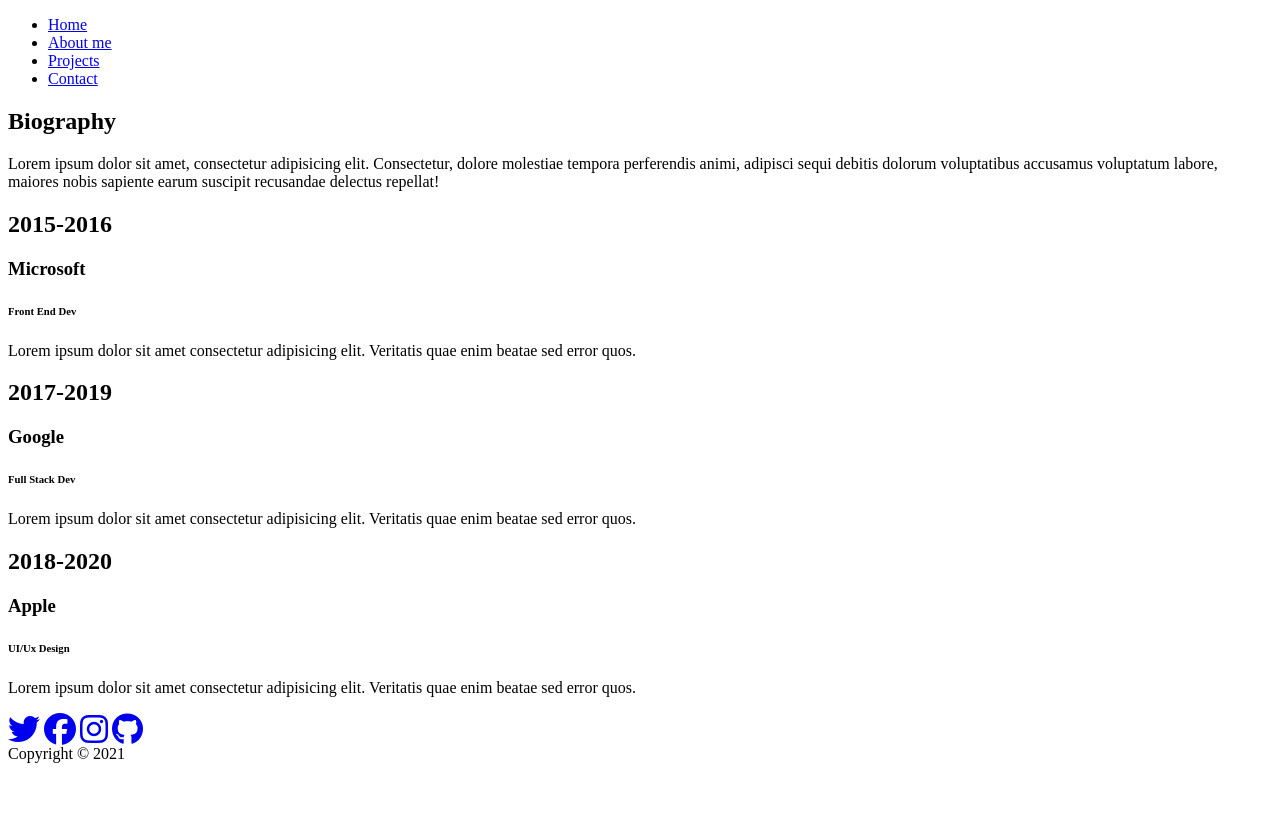
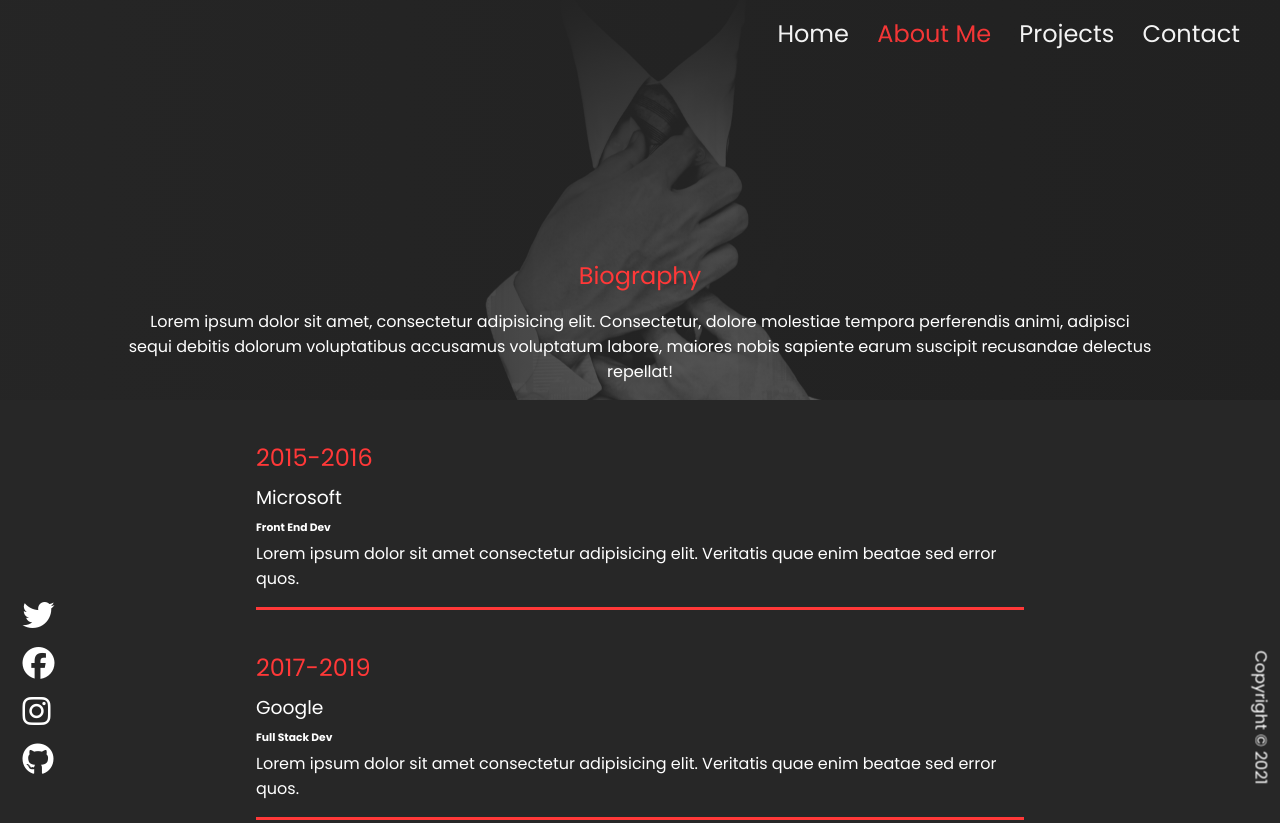
Before and after one commit to Chronopio/Basic-portfolio, a plain HTML site: page about.html in a window 1280 px wide. Shown: the top 823 px of the page. Before the commit the page ends 800 px from the top, so only its background shows below. Drawn offline with Linux system fonts and the light colour scheme; the site is published under a folder, as on GitHub Pages, so addresses that start at the root find nothing.

Commit message:
Fixed Path 2.0

```diff
--- a/about.html
+++ b/about.html
@@ -4,7 +4,7 @@
     <meta charset="UTF-8">
     <meta name="viewport" content="width=device-width, initial-scale=1.0">
     <title>About Joaquin Yanez</title>
-    <link rel="stylesheet" href="/assets/css/main.min.css">
+    <link rel="stylesheet" href="./assets/css/main.min.css">
 </head>
 <body>
     <!-- Header section end -->
@@ -83,6 +83,6 @@
     <!-- Footer section end -->
 
     <script src="https://kit.fontawesome.com/bd8ed268a5.js" crossorigin="anonymous"></script>
-    <script src="/assets/js/main.js"></script>
+    <script src="./assets/js/main.js"></script>
 </body>
 </html>
```
Also changed, not shown: contact.html (+2 -2 lines), projects.html (+2 -2 lines).
